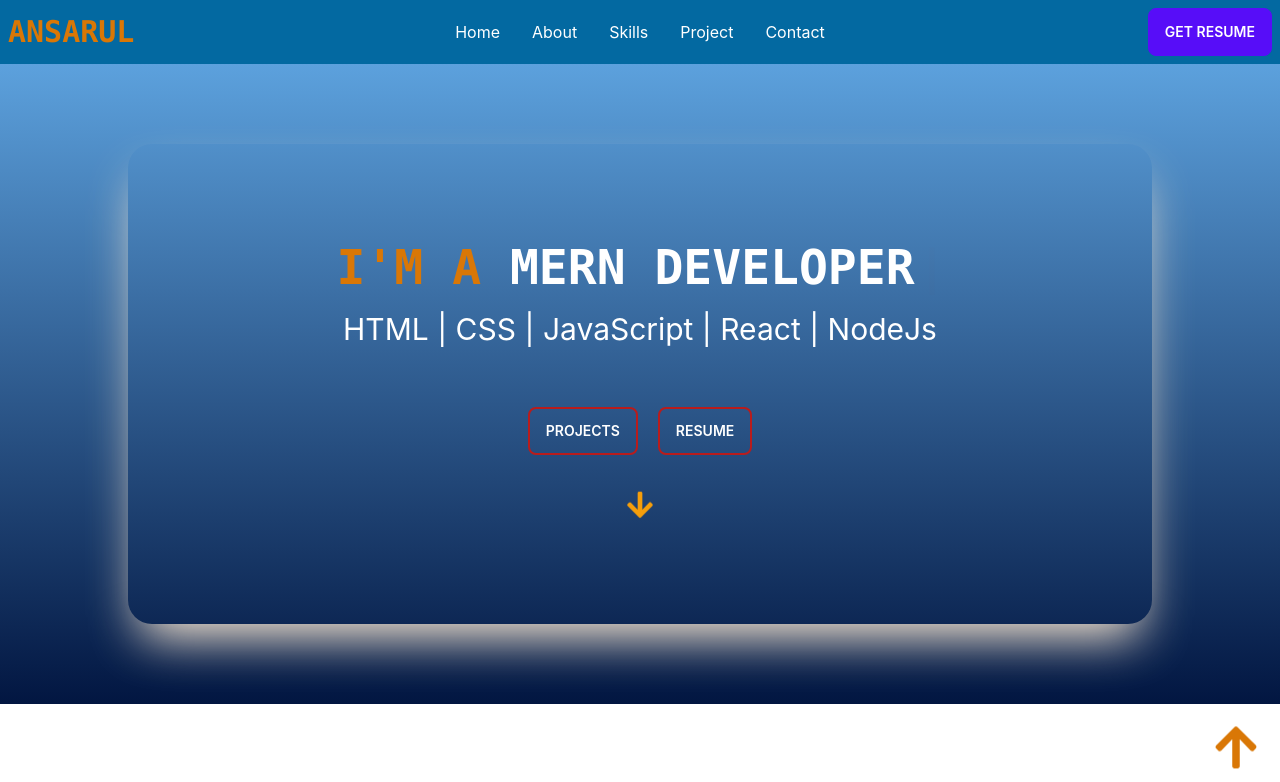
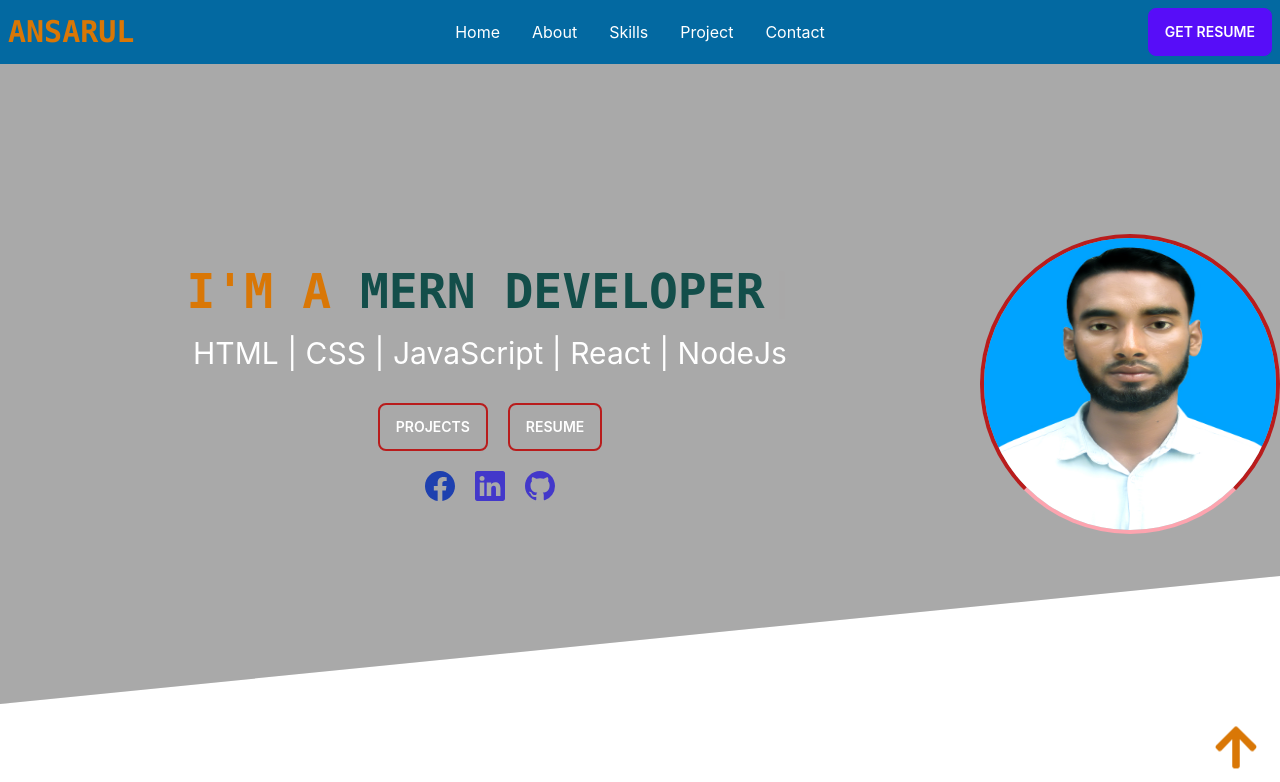
Before and after one commit to mdansarulislam641/myPortfolio, a React (Create React App) app: page / in a window 1280 px wide. Shown: the top 782 px of the page. Built offline with nearby package versions, Linux system fonts and the light colour scheme.

Commit message:
clip path added

```diff
--- a/src/Common.css
+++ b/src/Common.css
@@ -6,7 +6,14 @@
 }
 
 .bg-header{
-  background: linear-gradient(  #5ca1dd , #021641  )
+  background-image: linear-gradient( darkgray, darkgray   );
+  /* background-image: url('path/to/your/image.jpg'); */
+  background-size: cover;
+  background-position: center;
+  clip-path: polygon(0 0, 100% 0, 100% 80%, 0 100%);
+  background-color: #f2f2f2;
+  box-shadow: 0 0 10px rgba(0, 0, 0, 0.3);
+
 }
 
 #bgg {
--- a/src/Components/Banner.js
+++ b/src/Components/Banner.js
@@ -1,35 +1,66 @@
-import React from 'react';
-import '../Common.css';
-import { useTypewriter, Cursor } from 'react-simple-typewriter'
-import { FaArrowDown } from 'react-icons/fa';
-import resume from '../assets/myresumiscic.pdf';
+import React from "react";
+import "../Common.css";
+import { useTypewriter, Cursor } from "react-simple-typewriter";
+import { FaArrowDown } from "react-icons/fa";
+import resume from "../assets/myresumiscic.pdf";
+import profile from "../assets/pr.JPG";
+import { BsFacebook, BsGithub, BsLinkedin } from "react-icons/bs";
 const Banner = () => {
+  const [text] = useTypewriter({
+    words: ["Front-end Web Developer", "MERN Developer", "Web Designer"],
+    loop: false,
+    onLoopDone: () => console.log(`loop completed after 3 runs.`),
+  });
+  return (
+    <div className="bg-header h-[80vh]">
+      <div className="max-w-screen-xl h-full mx-auto flex justify-between items-center">
+        <div className='flex-1 data-aos="fade-left" data-aos-id="super-duper"  rounded-3xl  flex items-center justify-center'>
+          <div className="">
+            <h3 className="uppercase text-2xl md:text-3xl lg:text-5xl text-center font-extrabold font-mono text text-amber-600 px-5">
+              I'm a <span className="text-teal-900">{text}</span>
+              <Cursor cursorColor="red" />
+            </h3>
 
-  const [text] = useTypewriter({
-    words: ['Front-end Web Developer', 'MERN Developer', 'Web Designer'],
-    loop: false,
-    onLoopDone: () => console.log(`loop completed after 3 runs.`)
-  })
-    return (
-        <div id='home' className='bg-header h-[80vh] flex justify-center items-center relative'>
+            <h4 className="text-2xl md:text-3xl text-center py-5 text-white">
+              HTML | CSS | JavaScript | React | NodeJs
+            </h4>
+            <div className="text-center flex gap-x-5 justify-center py-3">
+              <button className="btn border-2 text-white hover:translate-x-0 hover:border-red-700 bg-red-400 border-red-700 btn-ghost bg-transparent">
+                <a href="#projects">Projects</a>
+              </button>
+              <button className="btn border-2 text-white hover:translate-x-0 hover:border-yellow-700 hover:text-amber-800  border-red-700 btn-ghost bg-transparent">
+                {" "}
+                <a href={resume} download="portfolio" target="_blank" rel="noopener noreferrer">
+                  REsume
+                </a>
+              </button>
+            </div>
+            {/* social icons  */}
+            <div className="flex justify-center gap-5 pt-2">
+              <a href="https://www.facebook.com/md.ansarulislam.641" target="_blank" rel="noopener noreferrer"> <BsFacebook size={30} className=" text-blue-800 cursor-pointer" /></a>
 
-            <div className=' data-aos="fade-left" data-aos-id="super-duper" h-[70vh] md:h-[60vh] rounded-3xl shadow-2xl  shadow-orange-100 w-[80vw] flex items-center justify-center'>
-              <div className='py-10'>
-                <h3 className='uppercase text-2xl md:text-3xl lg:text-5xl text-center font-extrabold font-mono text text-amber-600 px-5'>I'm a <span className='text-white'>{text}</span>
-      <Cursor cursorColor='red' /></h3>
+              <a href="https://www.linkedin.com/in/md-ansarul-haque/" target="_blank" rel="noopener noreferrer">
+              <BsLinkedin size={30} className=" text-indigo-700 cursor-pointer"/>
+              </a>
+              <a href="https://github.com/mdansarulislam641" target="_blank" rel="noopener noreferrer">
+              <BsGithub size={30} className=" text-indigo-700 cursor-pointer"/>
+              </a>
 
-                <h4 className='text-2xl md:text-3xl text-center py-5 text-white'>HTML | CSS | JavaScript | React | NodeJs</h4>
-                <div className='text-center flex gap-x-5 justify-center py-10'>
-                    <button className='btn border-2 text-white hover:translate-x-0 hover:border-red-700 bg-red-400 border-red-700 btn-ghost bg-transparent'><a href="#projects">Projects</a></button>
-                    <button className='btn border-2 text-white hover:translate-x-0 hover:border-yellow-700 hover:text-amber-800  border-red-700 btn-ghost bg-transparent'> <a href={resume} download='portfolio' target='_blank'>REsume</a></button>
-                </div>
-                <div className='text-white text-center'>
-                  <a className='text-amber-500' href="#about"> <FaArrowDown className='mx-auto text-3xl animate-bounce'></FaArrowDown> </a>
-                </div>
-              </div>
             </div>
+          </div>
         </div>
-    );
+
+        {/* profile image  */}
+        <div className="flex-2">
+          <img
+            className="w-[300px] h-[300px] mx-auto  border-4 border-b-rose-300 border-red-700 rounded-full"
+            src={profile}
+            alt=""
+          />
+        </div>
+      </div>
+    </div>
+  );
 };
 
 export default Banner;
```
